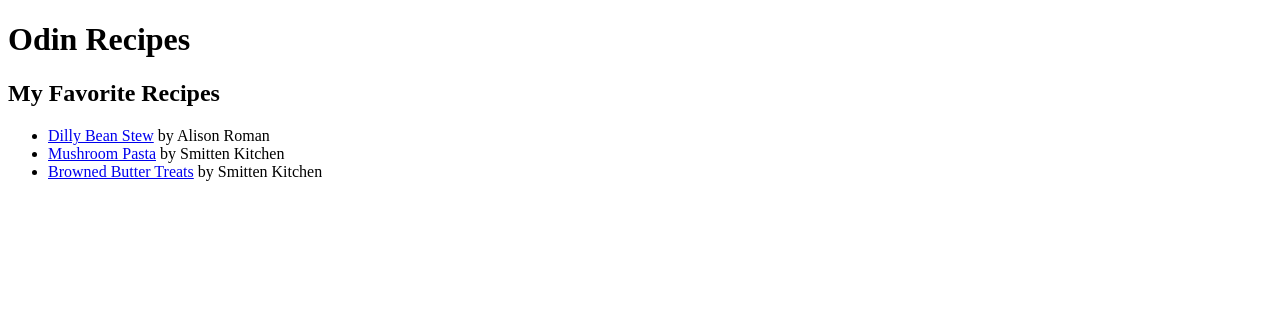
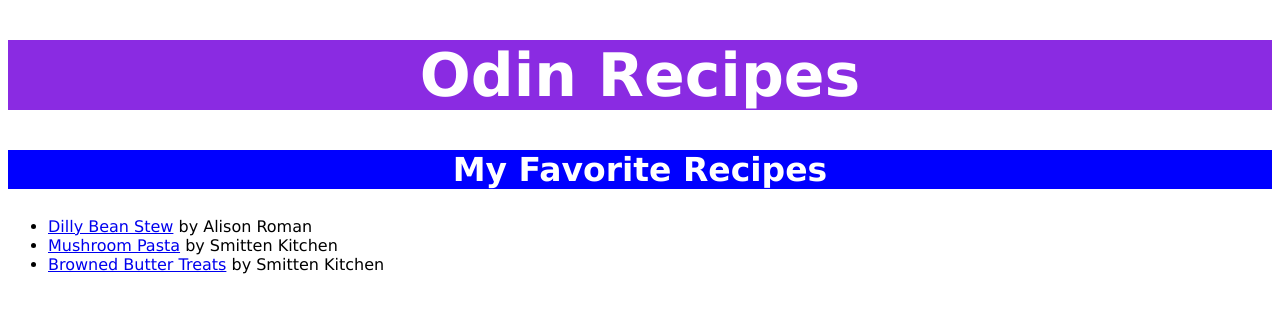
Before and after one commit to hellotiffanyk/odin-recipes, a plain HTML site: page index.html in a window 1280 px wide. Drawn offline with Linux system fonts and the light colour scheme.

Commit message:
Add style.css

```diff
--- a/index.html
+++ b/index.html
@@ -2,12 +2,13 @@
 <html lang="eng">
     <head>
         <meta charset="utf-8">
+        <link rel="stylesheet" href="style.css">
         <title>The Best Recipe Page</title>
     </head>
     <body>
-        <h1>Odin Recipes</h1>
-        <h2>My Favorite Recipes</h2>
-        <p><ul>
+        <div class="title"><h1>Odin Recipes</h1></div>
+        <div class="subtitle"><h2>My Favorite Recipes</h2></div>
+        <p class="container"><ul class="list">
         <li><a href="./recipes/dilly-bean-stew.html">Dilly Bean Stew</a> by Alison Roman</li>
         <li><a href="./recipes/mushroom-pasta.html">Mushroom Pasta</a> by Smitten Kitchen</li>
         <li><a href="./recipes/browned-butter-treats.html">Browned Butter Treats</a> by Smitten Kitchen</li>
--- /dev/null
+++ b/style.css
@@ -0,0 +1,26 @@
+/* style.css */
+
+* {
+    font-family: Verdana, Geneva, Tahoma, sans-serif;
+}
+
+div {
+    color: white;
+}
+
+.title {
+    background-color: blueviolet;
+    font-size: 30px;
+    text-align: center;
+}
+
+.subtitle {
+    background-color: blue;
+    font-size: 22px;
+    font-weight: bold;
+    text-align: center;
+}
+
+.container {
+    font-size: 20px;
+}
```
